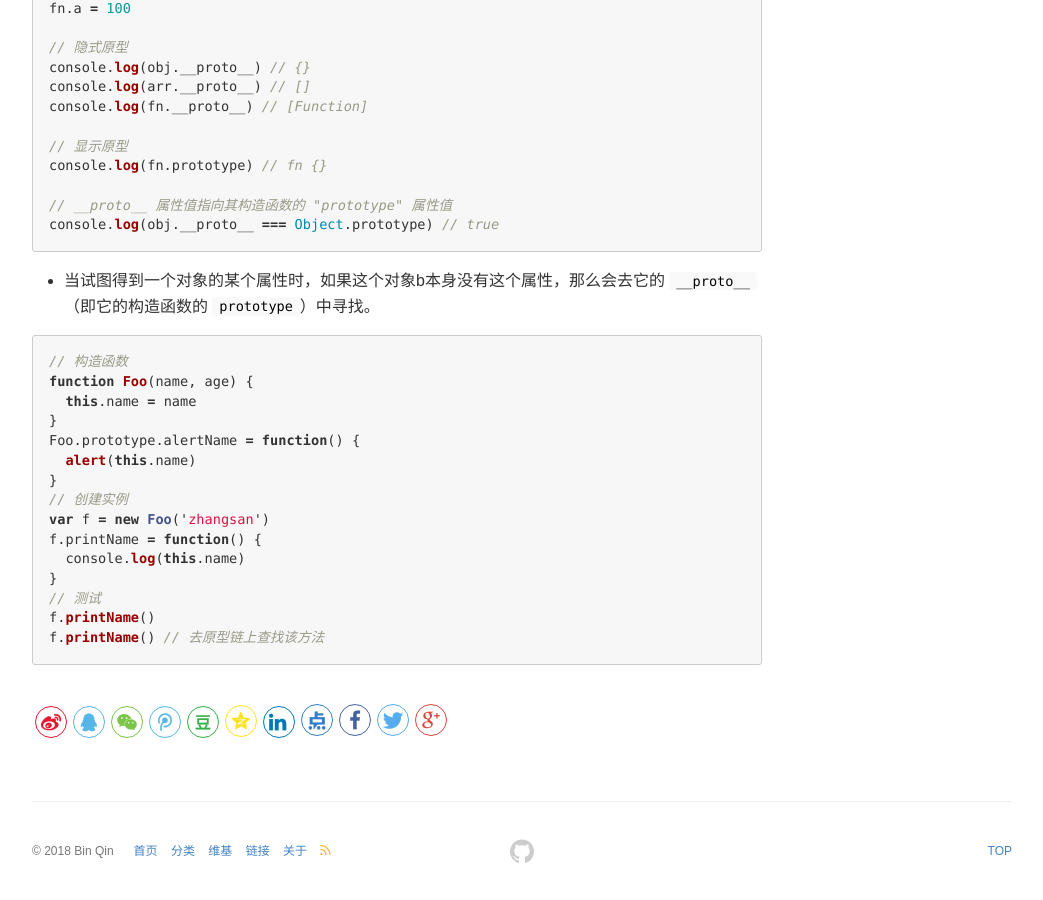
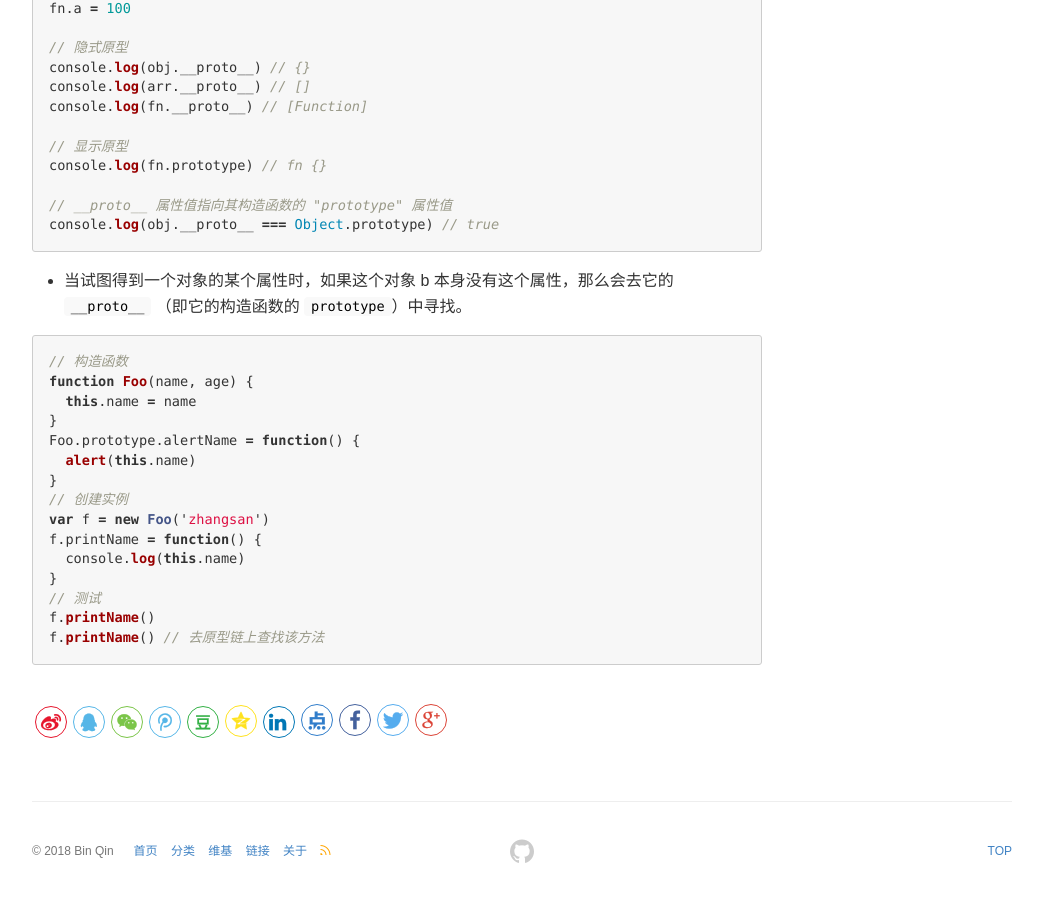
Before and after one commit to PininQ/PininQ.github.io, a Jekyll site: the page built from _posts/JavaScript/2018-12-10-Javascript--and-closure.md, in a window 1280 px wide and 900 px high, scrolled down 643 px. Shown: the whole window, without its empty margins (118-1161 px from the left). Built offline with Jekyll 4.4.1, drawn with Linux system fonts in a browser that asks for light colours; comment, search, counter and statistics services are not loaded.

Commit message:
Update article

````diff
--- a/_posts/JavaScript/2018-12-10-Javascript--and-closure.md
+++ b/_posts/JavaScript/2018-12-10-Javascript--and-closure.md
@@ -38,7 +38,7 @@ console.log(fn.prototype) // fn {}
 console.log(obj.__proto__ === Object.prototype) // true
 ```
 
-- 当试图得到一个对象的某个属性时，如果这个对象b本身没有这个属性，那么会去它的 `__proto__` （即它的构造函数的 `prototype`）中寻找。
+- 当试图得到一个对象的某个属性时，如果这个对象 b 本身没有这个属性，那么会去它的 `__proto__` （即它的构造函数的 `prototype`）中寻找。
 
 
 ```js
````
